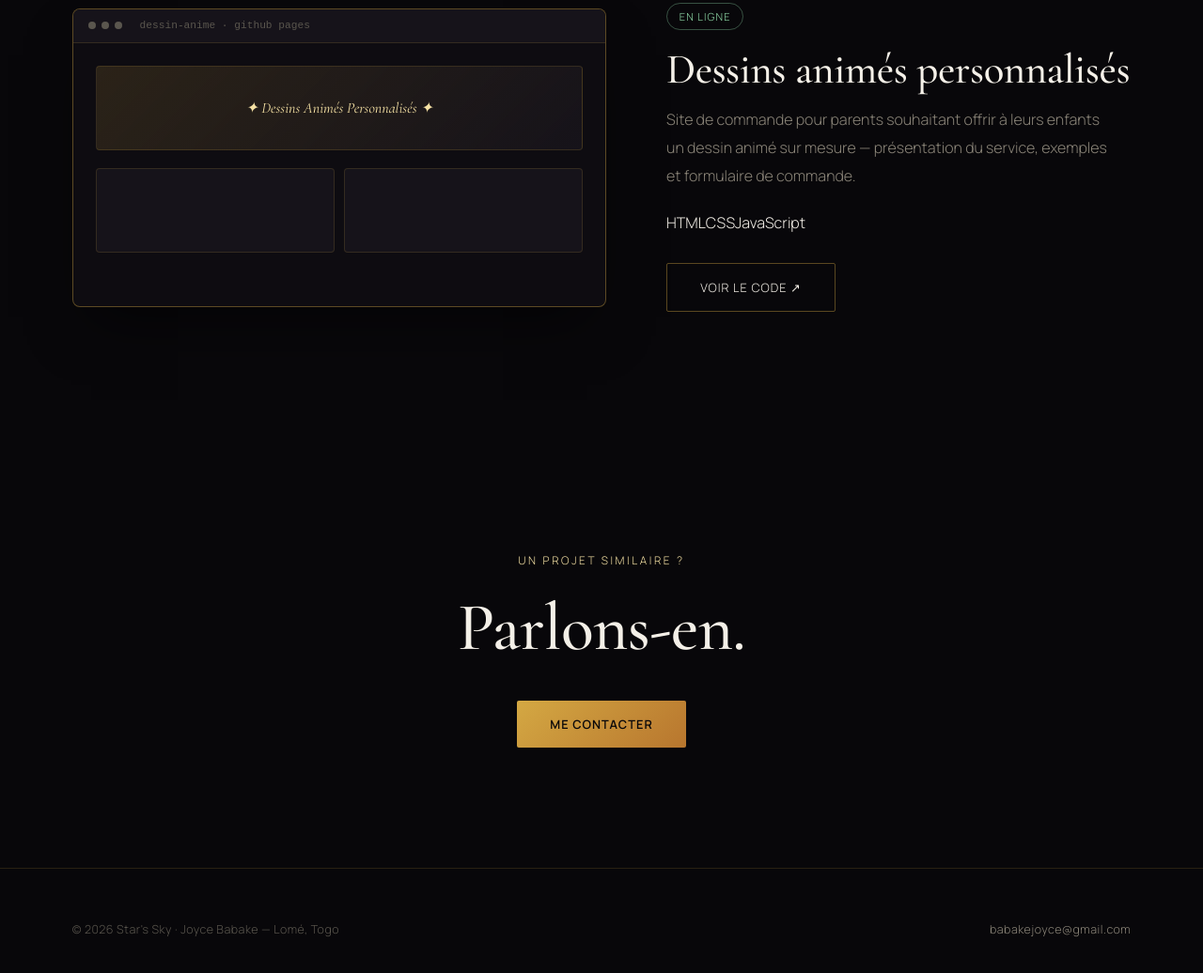
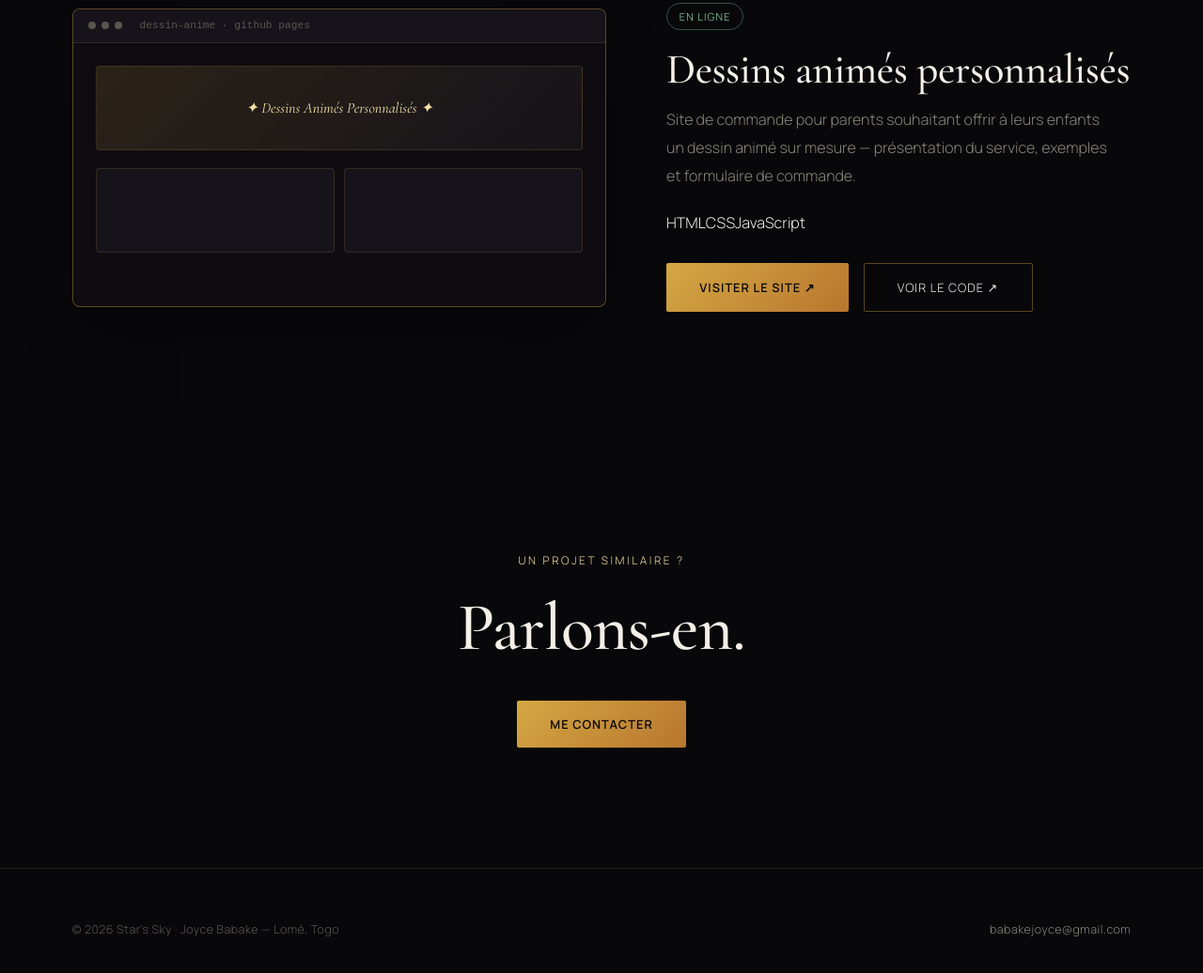
Before and after one commit to babakejoyce-wq/portfolio, a plain HTML site: page projets.html in a window 1280 px wide. Shown: the part 1762-2798 px from the top of the page at 94% size. Drawn offline with nearby package versions, Linux system fonts and the light colour scheme.

Commit message:
Ajouter un bouton de visite du site de dessin anime

```diff
--- a/projets.html
+++ b/projets.html
@@ -155,7 +155,8 @@
         <span class="tag">HTML</span><span class="tag">CSS</span><span class="tag">JavaScript</span>
       </div>
       <div class="project-links">
-        <a href="https://github.com/babakejoyce-wq/dessin-anime" target="_blank" class="btn btn-line magnetic">Voir le code ↗</a>
+        <a href="https://dessin-anime-personnalis-e.vercel.app/" target="_blank" class="btn btn-fill magnetic"><span>Visiter le site ↗</span></a>
+        <a href="https://github.com/babakejoyce-wq/dessin-anime_personnalis-e" target="_blank" class="btn btn-line magnetic">Voir le code ↗</a>
       </div>
     </div>
   </div>
```
